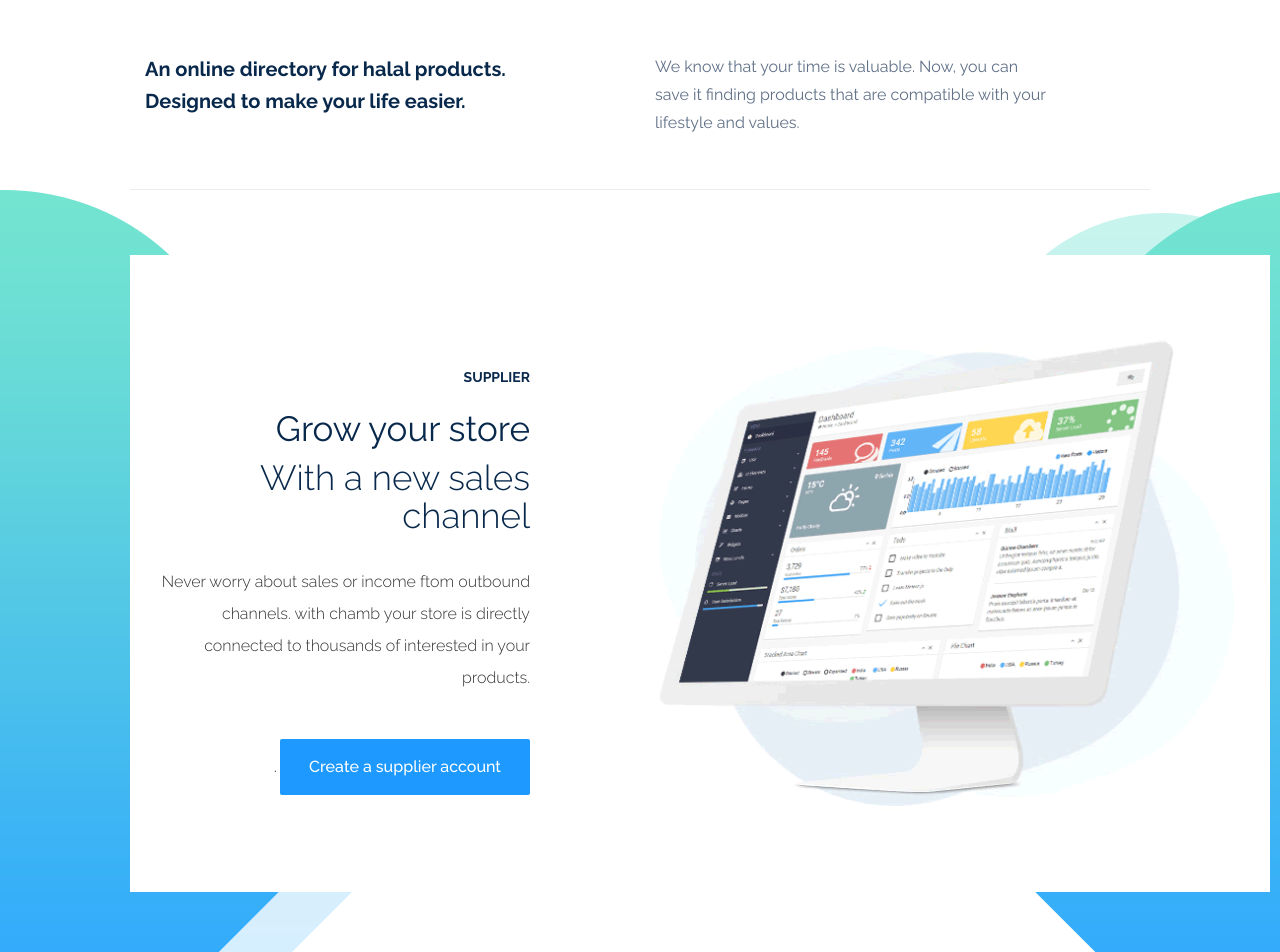
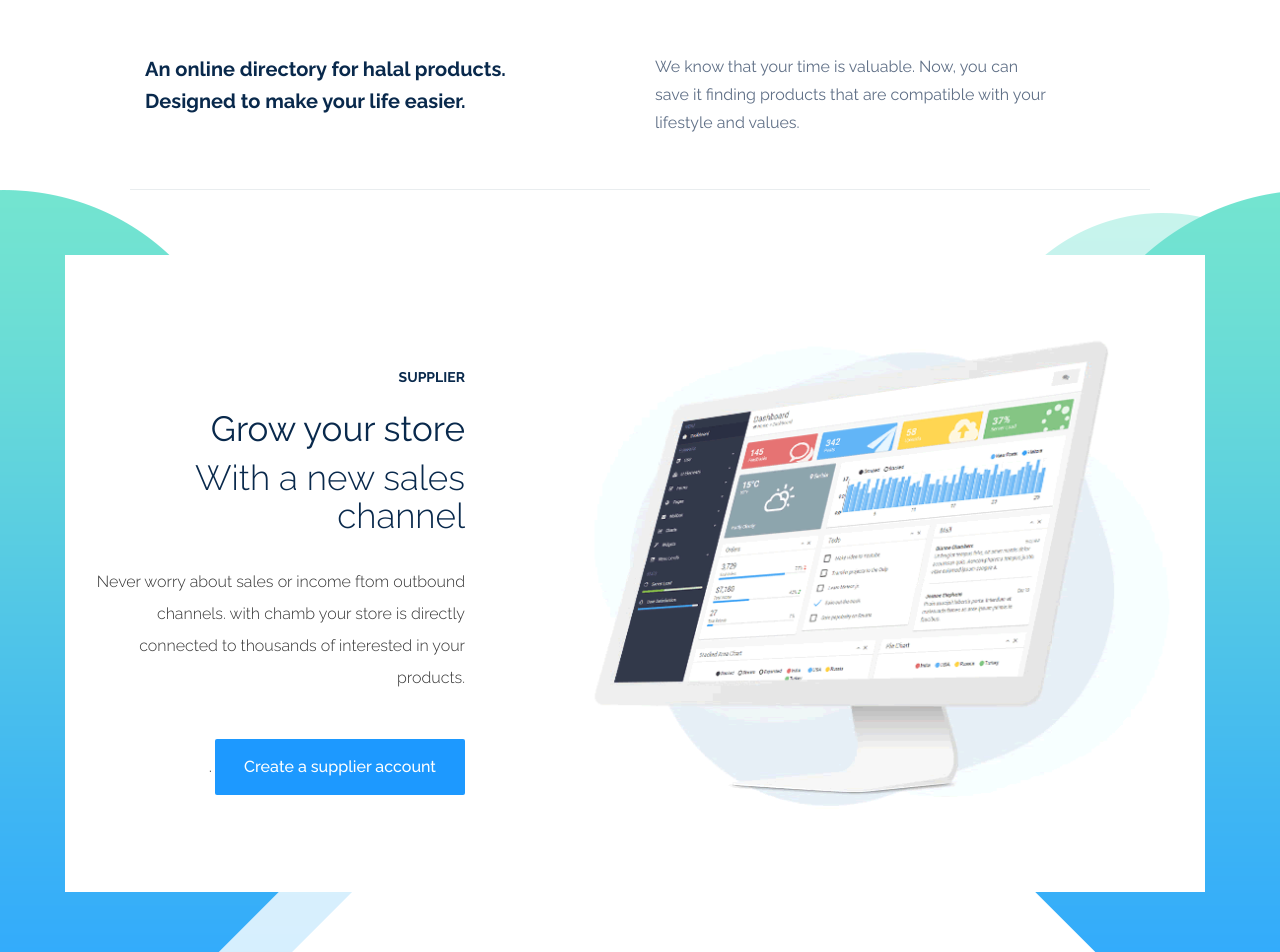
Before and after one commit to furkankozuva/thehalalbuys, a website: page index.html in a window 1280 px wide. Shown: the part 2083-3035 px from the top of the page. Drawn offline with Linux system fonts and the light colour scheme.

Commit message:
align grow your store box to the center

```diff
--- a/css/style.css
+++ b/css/style.css
@@ -3425,3 +3425,7 @@ html .ui-button.ui-state-disabled:active {
 	width: 170px;
 	padding-left: 10px;
 }
+
+.grow-your-store {
+	right: 65px;
+}
--- a/index.html
+++ b/index.html
@@ -427,7 +427,7 @@
             <img src="images/bg_img1.png" alt="#" />
           </div>
           <div class="main-start-box">
-            <div class="container">
+            <div class="container grow-your-store">
               <div class="supplier clearfix">
                 <div class="col-md-5 col-sm-6">
                   <div class="left-supplier">
```
